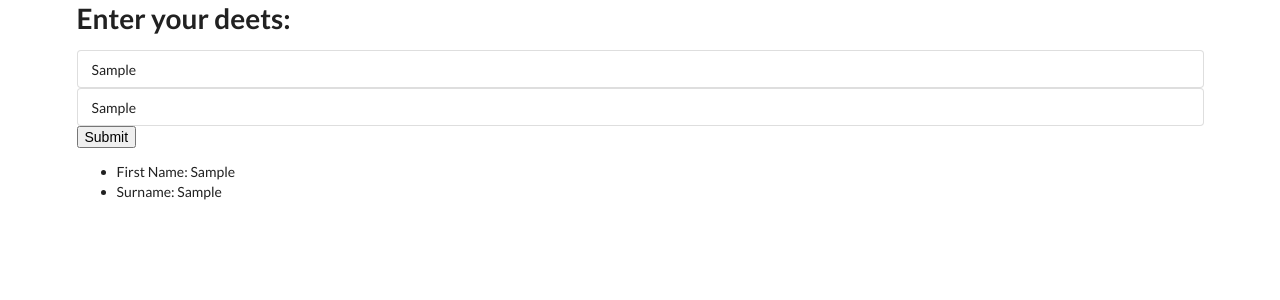
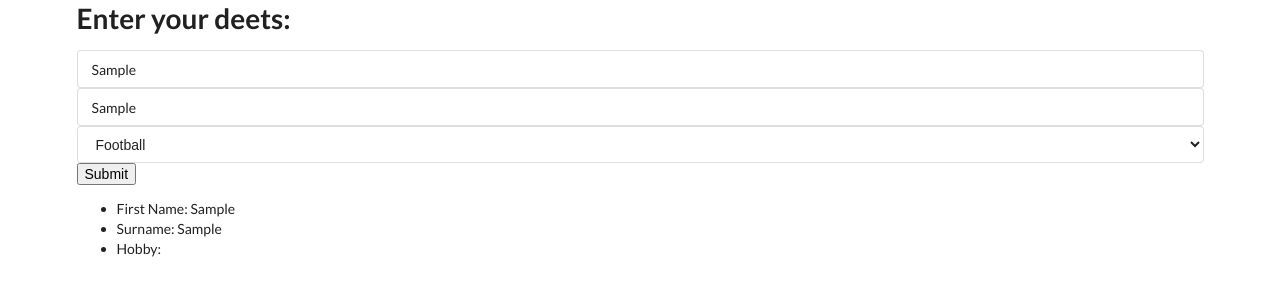
Before and after one commit to jiggins89/react-hobbies, a React (Create React App) app: page / in a window 1280 px wide. Both pictures are taken after typing "Sample", "Sample" into the empty fields and a click on the button "Submit". Shown: the top 300 px of the page. Built offline with nearby package versions, Linux system fonts and the light colour scheme.

Commit message:
added hobby dropdown

```diff
--- a/src/components/InputFields.js
+++ b/src/components/InputFields.js
@@ -3,14 +3,17 @@ import React from "react";
 class InputFields extends React.Component {
   state = {
     firstName: "",
-    surname: ""
+    surname: "",
+    hobby: ""
   };
 
   handleChange = e => {
     if (e.target === document.getElementById("firstName")) {
       this.setState({ firstName: e.target.value });
+    } else if (e.target === document.getElementById("surname")) {
+      this.setState({ surname: e.target.value });
     } else {
-      this.setState({ surname: e.target.value });
+      this.setState({ hobby: e.target.value });
     }
   };
 
@@ -36,6 +39,11 @@ class InputFields extends React.Component {
             placeholder="Surname"
             id="surname"
           />
+          <select onChange={this.handleChange}>
+            <option value="Football">Football</option>
+            <option value="Basketball">Basketball</option>
+            <option value="Coding!">Coding!</option>
+          </select>
           <button>Submit</button>
         </form>
       </div>
--- a/src/components/UserCard.js
+++ b/src/components/UserCard.js
@@ -7,6 +7,7 @@ const UserCard = props => {
       <ul>
         <li>First Name: {props.user.firstName}</li>
         <li>Surname: {props.user.surname}</li>
+        <li>Hobby: {props.user.hobby}</li>
       </ul>
     </div>
   );
```
